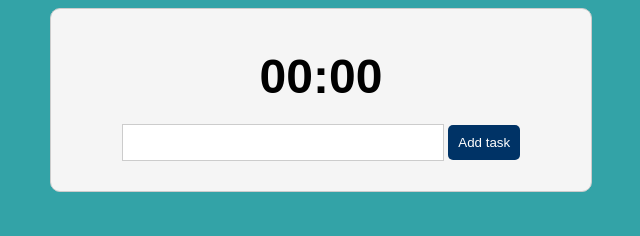
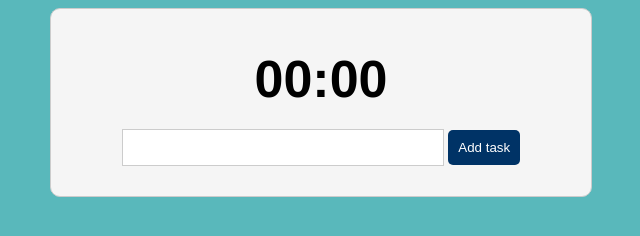
Before and after one commit to Leonard-McCook/Pomodoro, a plain HTML site: page index.html in a window 1280 px wide. Shown: the whole page, without its empty margins (319-959 px from the left). Drawn offline with Linux system fonts and the light colour scheme.

Commit message:
Increase font size

```diff
--- a/styles.css
+++ b/styles.css
@@ -1,6 +1,6 @@
 body {
   font-family: Arial, Helvetica, sans-serif;
-  background-color: rgb(51, 163, 167);
+  background-color: rgb(89, 184, 187);
 }
 
 #app {
@@ -18,7 +18,7 @@ body {
 }
 
 #time #value {
-  font-size: 48px;
+  font-size: 52px;
   font-weight: bolder;
 }
 
```
